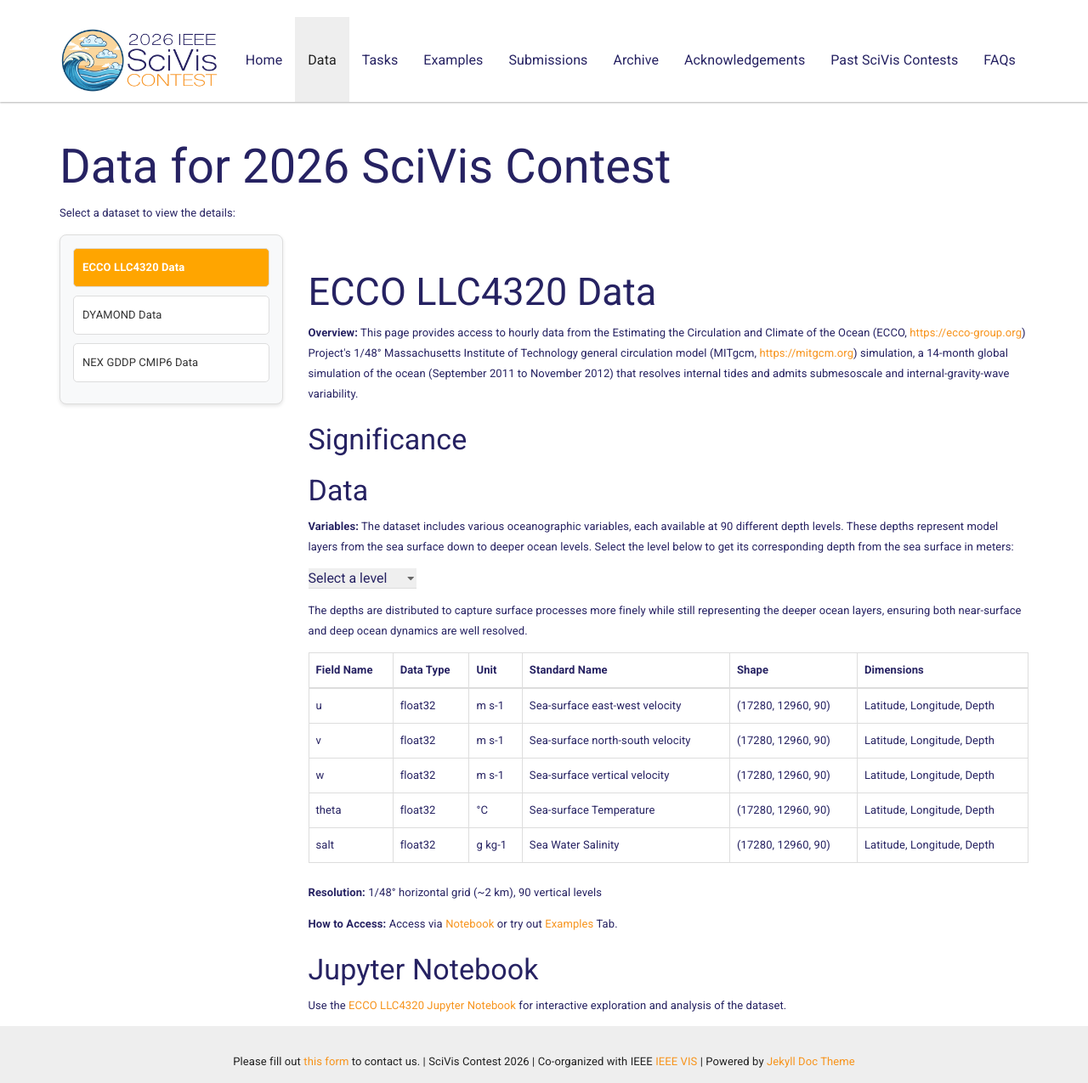
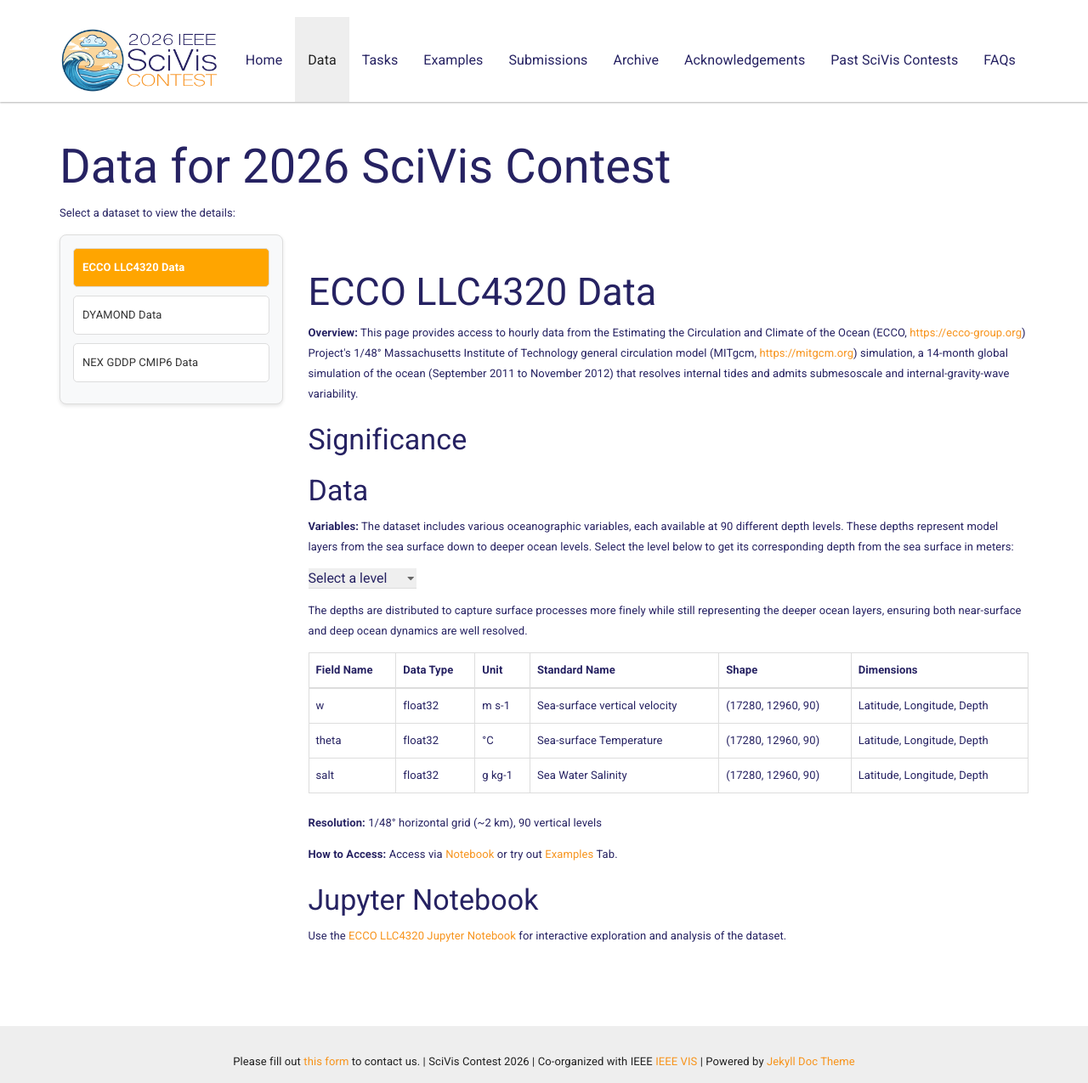
Before and after one commit to sciviscontest2026/sciviscontest2026.github.io, a Jekyll site: the page built from data/index.md, in a window 1280 px wide and 1275 px high. Shown: the whole window at 85% size. Built offline with Jekyll 4.4.1, drawn with Linux system fonts in a browser that asks for light colours.

```diff
--- a/data/index.md
+++ b/data/index.md
@@ -146,7 +146,7 @@ sectionid: data
                     </tr>
                 </thead>
                 <tbody>
-                    <tr>
+                    <!-- <tr>
                         <td>u</td>
                         <td>float32</td>
                         <td>m s-1</td>
@@ -161,7 +161,7 @@ sectionid: data
                         <td>Sea-surface north-south velocity</td>
                         <td>(17280, 12960, 90)</td>
                         <td>Latitude, Longitude, Depth</td>
-                    </tr>
+                    </tr> -->
                     <tr>
                         <td>w</td>
                         <td>float32</td>
```
Also changed, not shown: pages/examples.md (+11 -3 lines).
